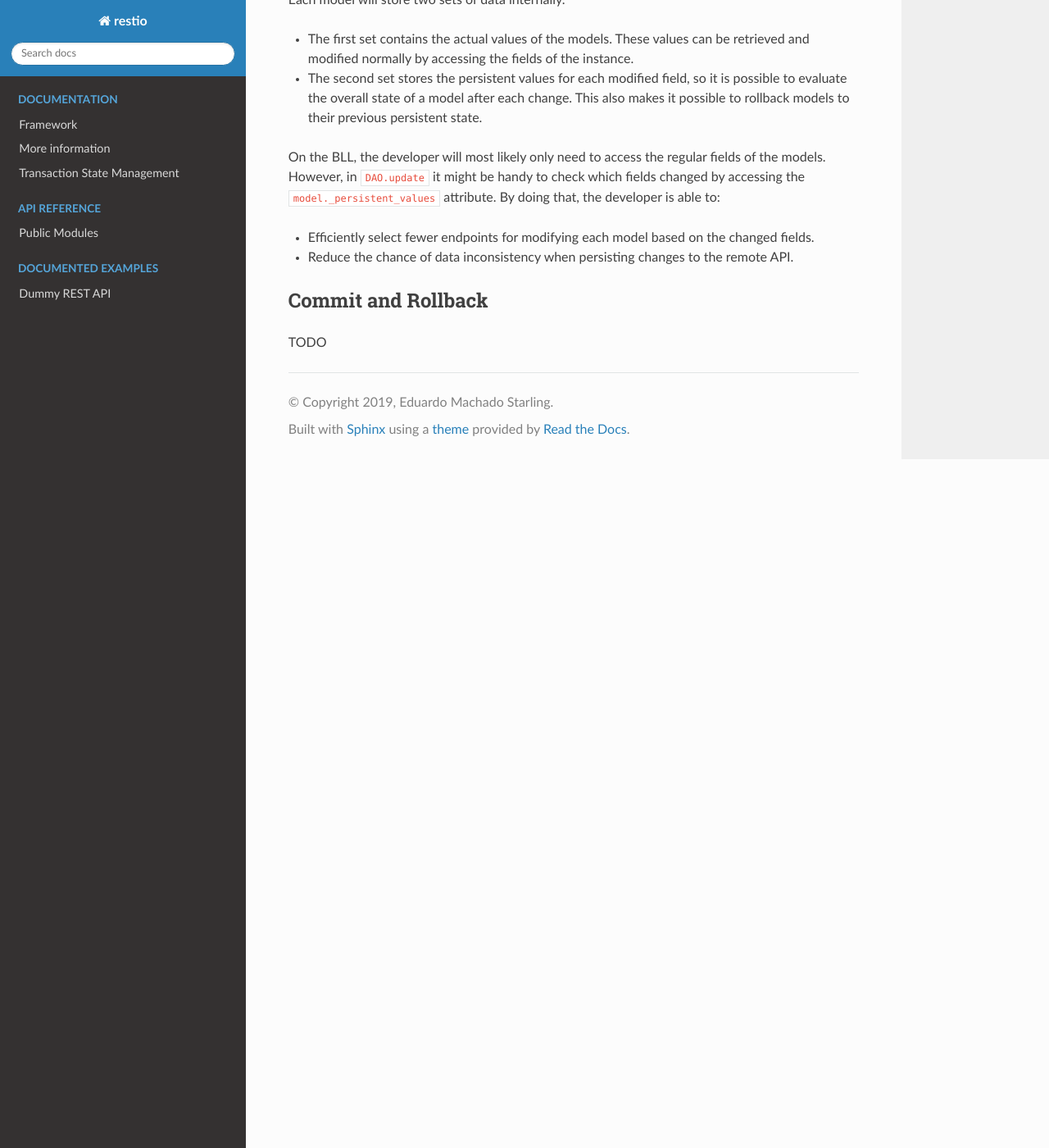
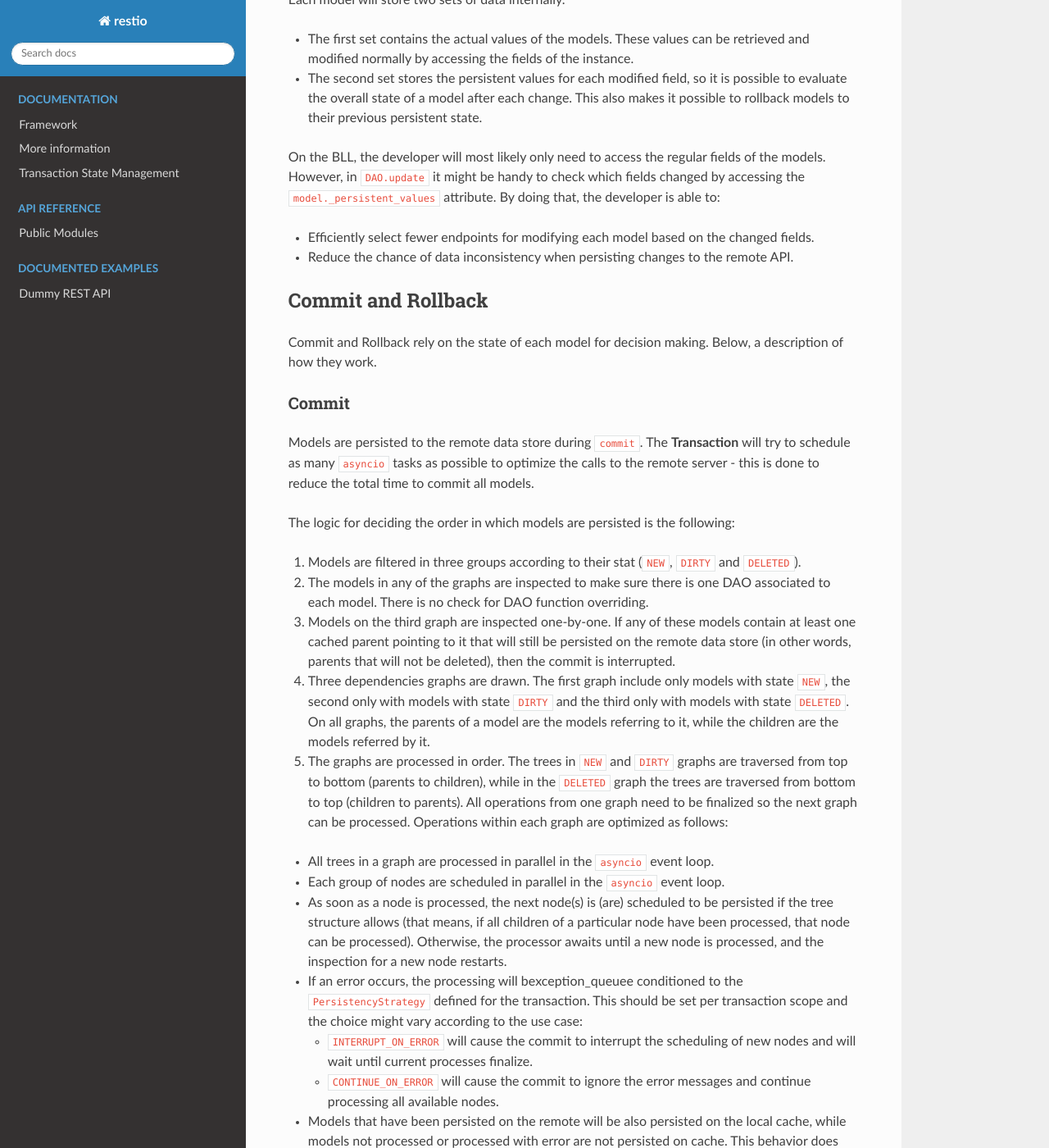
Before and after one commit to eduardostarling/restio, a Sphinx documentation site: the page built from docs/source/STRATEGIES.md, in a window 1280 px wide and 1400 px high, scrolled down 2569 px. Shown: the whole window at 82% size. Built offline with Sphinx 7.4.7 and the Read the Docs theme 2.0.0, drawn with Linux system fonts in a browser that asks for light colours; some of the changed text lies outside the part shown.

Commit message:
Adding missing documentation for Commit and Rollback

```diff
--- a/docs/source/STRATEGIES.md
+++ b/docs/source/STRATEGIES.md
@@ -70,4 +70,40 @@ On the BLL, the developer will most likely only need to access the regular field
 
 ## Commit and Rollback
 
-TODO
+Commit and Rollback rely on the state of each model for decision making. Below, a description of how they work.
+
+### Commit
+
+Models are persisted to the remote data store during `commit`. The **Transaction** will try to schedule as many `asyncio` tasks as possible to optimize the calls to the remote server - this is done to reduce the total time to commit all models.
+
+The logic for deciding the order in which models are persisted is the following:
+
+1. Models are filtered in three groups according to their stat (`NEW`, `DIRTY` and `DELETED`).
+
+2. The models in any of the graphs are inspected to make sure there is one DAO associated to each model. There is no check for DAO function overriding.
+
+3. Models on the third graph are inspected one-by-one. If any of these models contain at least one cached parent pointing to it that will still be persisted on the remote data store (in other words, parents that will not be deleted), then the commit is interrupted.
+
+4. Three dependencies graphs are drawn. The first graph include only models with state `NEW`, the second only with models with state `DIRTY` and the third only with models with state `DELETED`. On all graphs, the parents of a model are the models referring to it, while the children are the models referred by it.
+
+5. The graphs are processed in order. The trees in `NEW` and `DIRTY` graphs are traversed from top to bottom (parents to children), while in the `DELETED` graph the trees are traversed from bottom to top (children to parents). All operations from one graph need to be finalized so the next graph can be processed. Operations within each graph are optimized as follows:
+
+  - All trees in a graph are processed in parallel in the `asyncio` event loop.
+  - Each group of nodes are scheduled in parallel in the `asyncio` event loop.
+  - As soon as a node is processed, the next node(s) is (are) scheduled to be persisted if the tree structure   allows (that means, if all children of a particular node have been processed, that node can be processed).   Otherwise, the processor awaits until a new node is processed, and the inspection for a new node restarts.
+  - If an error occurs, the processing will bexception_queuee conditioned to the `PersistencyStrategy` defined for the   transaction. This should be set per transaction scope and the choice might vary according to the use case:
+    - `INTERRUPT_ON_ERROR` will cause the commit to interrupt the scheduling of new nodes and will wait until current processes finalize.
+    - `CONTINUE_ON_ERROR` will cause the commit to ignore the error messages and continue processing all available nodes.
+  - Models that have been persisted on the remote will be also persisted on the local cache, while models not   processed or processed with error are not persisted on cache. This behavior does not depend on the   `PersistencyStrategy`. Models that have been deleted will be discarded from cache.
+
+6. If any error occured, a `TransactionError` will be thrown containing a queue with all errors caught, and a   queue with all models that have been processed correctly.
+
+### Rollback
+
+Rollbacks do not affect the data on the remote data store. The term is here used for rolling back changes on the internal cache that have not yet been persisted on the remote. This is particularly useful if a certain business rule is violated but the developer still wants to utilize the values from the cache without requesting for the whole data again.
+
+Rolling back will behave as follows:
+
+- Models marked as `NEW` and `DELETED` will be marked as `DISCARDED`.
+- Models marked as `DIRTY` will be reverted to `CLEAN` and the persistent internal values recovered.
+- All `DISCARDED` models are removed from the cache.
```
Also changed, not shown: other parts of docs/source/STRATEGIES.md (+1 -1 lines).
